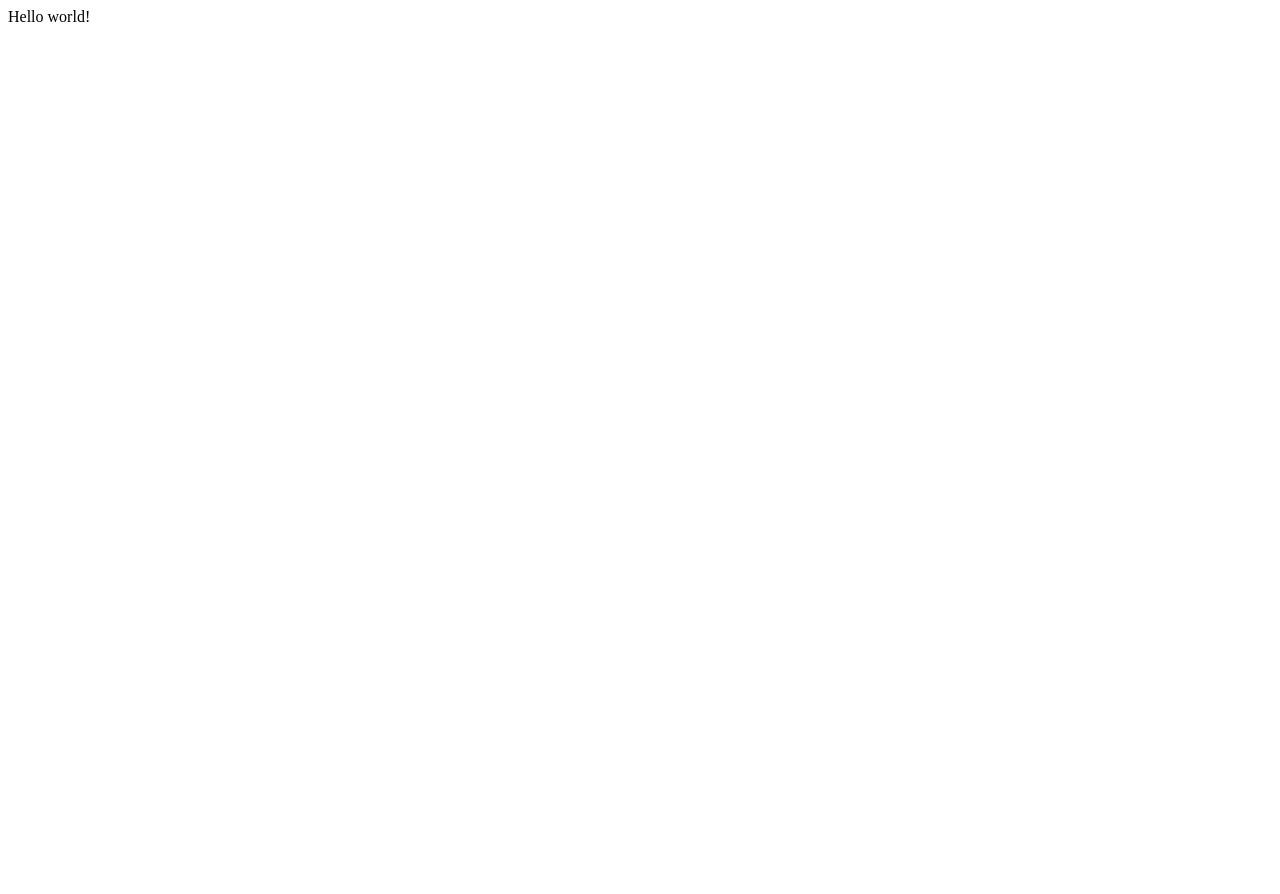
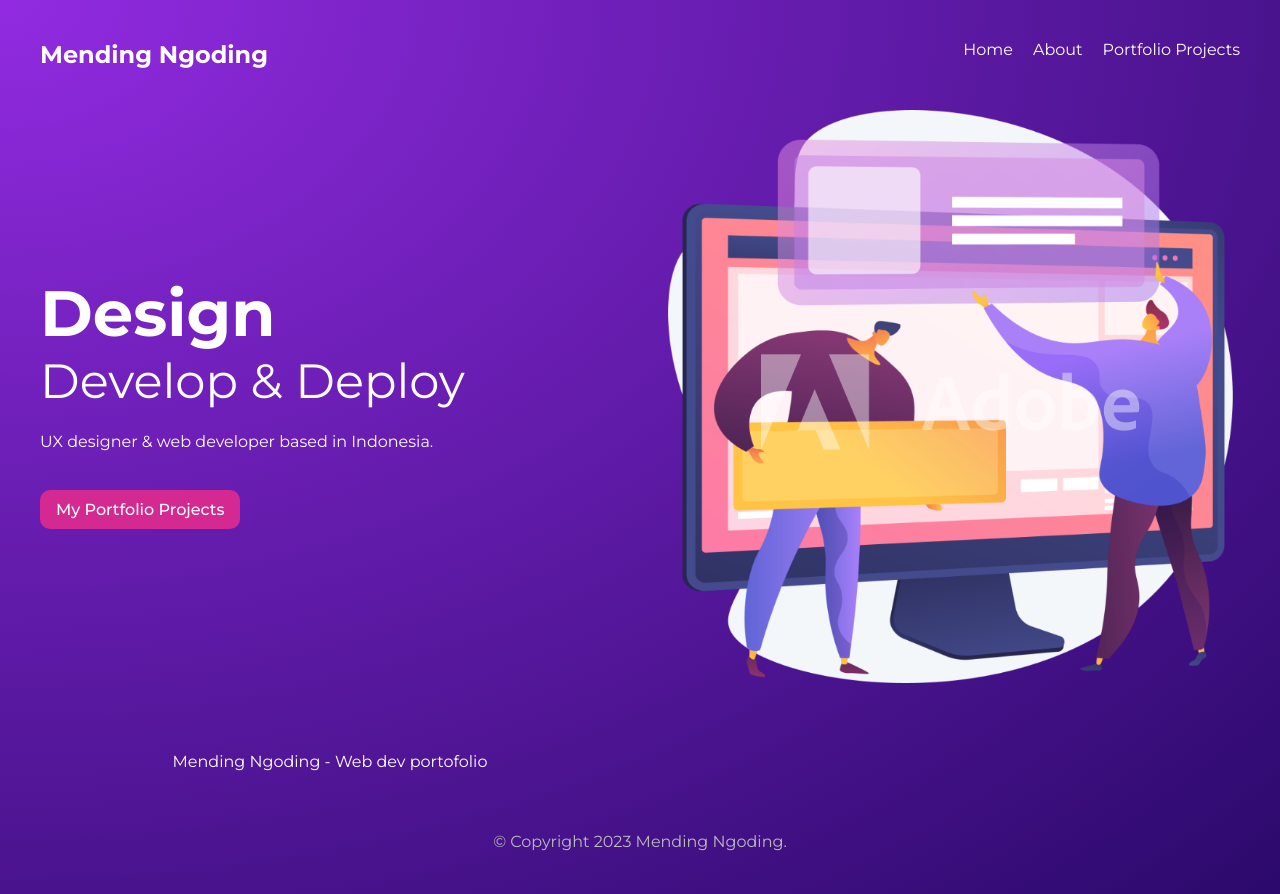
Before and after one commit to miftahafina/learn-gatsby, a Gatsby site: page / in a window 1280 px wide. Before the commit the page ends 800 px from the top, so only its background shows below. Built offline with nearby package versions, Linux system fonts and the light colour scheme; Gatsby itself is replaced by a stand-in of ours.

Commit message:
Learn graphql

```diff
--- a/gatsby-config.js
+++ b/gatsby-config.js
@@ -9,4 +9,9 @@
  */
 module.exports = {
   plugins: [],
+  siteMetadata: {
+    title: 'Mending Ngoding',
+    description: 'Web dev portofolio',
+    copyright: 'This website is copyright 2023 Mending Ngoding'
+  }
 }
--- /dev/null
+++ b/src/components/Layout.js
@@ -0,0 +1,17 @@
+import React from 'react'
+import Navbar from './Navbar'
+import '../styles/global.css'
+
+export default function Layout({ children }) {
+  return (
+    <div className='layout'>
+      <Navbar/>
+      <div className='content'>
+        {children}
+      </div>
+      <footer>
+        <p>&copy; Copyright 2023 Mending Ngoding.</p>
+      </footer>
+    </div>
+  )
+}
--- /dev/null
+++ b/src/components/Navbar.js
@@ -0,0 +1,15 @@
+import { Link } from 'gatsby'
+import React from 'react'
+
+export default function Navbar() {
+  return (
+    <nav>
+      <h1>Mending Ngoding</h1>
+      <div className='links'>
+        <Link to='/'>Home</Link>
+        <Link to='/about'>About</Link>
+        <Link to='/projects'>Portfolio Projects</Link>
+      </div>
+    </nav>
+  )
+}
--- a/src/pages/index.js
+++ b/src/pages/index.js
@@ -1,5 +1,35 @@
 import * as React from "react"
+import Layout from '../components/Layout'
+import * as styles from '../styles/home.module.css'
+import { Link, graphql } from "gatsby"
 
-export default function Home() {
-  return <div>Hello world!</div>
+export default function Home({ data }) {
+  console.log(data)
+  const { title, description } = data.site.siteMetadata
+
+  return (
+    <Layout>
+      <section className={styles.header}>
+        <div>
+          <h2>Design</h2>
+          <h3>Develop &amp; Deploy</h3>
+          <p>UX designer &amp; web developer based in Indonesia.</p>
+          <Link className={styles.btn} to='/projects'>My Portfolio Projects</Link>
+        </div>
+        <img src="/banner.png" alt="site banner" style={{ maxWidth: '100%' }}/>
+        <p>{ title } - { description }</p>
+      </section>
+    </Layout>
+  )
 }
+
+export const query = graphql`
+query SiteInfo {
+  site {
+    siteMetadata {
+      description
+      title
+    }
+  }
+}
+`
--- /dev/null
+++ b/src/styles/global.css
@@ -0,0 +1,50 @@
+@import url('https://fonts.googleapis.com/css2?family=Montserrat:wght@300;400;500;700&display=swap');
+
+* {
+  margin: 0;
+  padding: 0;
+  text-decoration: none;
+  font-family: "Montserrat";
+  color: white;
+}
+html, body {
+  min-height: 100%;
+}
+body {
+  background: radial-gradient(at top left, rgba(146,43,225,1) 0%, rgba(43,9,107,1) 100%);
+  background-repeat: no-repeat;
+}
+p {
+  margin: 16px auto;
+  line-height: 1.5em;
+}
+
+/* layout & nav */
+.layout {
+  max-width: 1200px;
+  margin: 0 auto;
+}
+nav {
+  display: grid;
+  grid-template-columns: 1fr 1fr;
+  margin: 40px auto;
+}
+nav .links {
+  display: inline-block;
+  text-align: right;
+}
+nav a {
+  display: inline-block;
+  margin-left: 20px;
+  font-weight: 400;
+  padding-bottom: 8px;
+  border-bottom: 3px solid transparent;
+}
+nav a:hover {
+  border-color: white;
+}
+footer p{
+  text-align: center;
+  color: #bbb;
+  margin: 40px auto;
+}
--- /dev/null
+++ b/src/styles/home.module.css
@@ -0,0 +1,22 @@
+.header {
+  display: grid;
+  grid-template-columns: 1fr 1fr;
+  grid-gap: 40px;
+  align-items: center;
+}
+.header h2 {
+  font-size: 4em;
+}
+.header h3 {
+  font-size: 3em;
+  font-weight: 400;
+  margin-bottom: 20px;
+}
+.btn {
+  display: inline-block;
+  background: #D42990;
+  padding: 10px 16px;
+  border-radius: 10px;
+  margin-top: 20px;
+  font-weight: 500;
+}
```
Also changed, not shown: src/pages/404.js (added, +13 -0 lines), src/pages/about.js (added, +13 -0 lines), src/pages/projects/index.js (added, +14 -0 lines), src/styles/projects.module.css (added, +11 -0 lines), static/banner.png (added).
